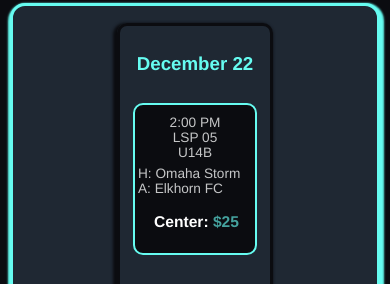
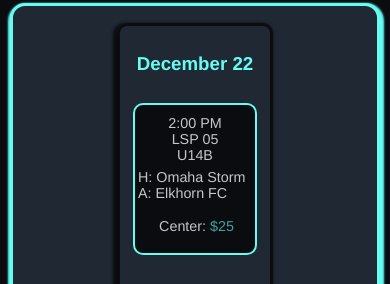
Before and after one commit to JRathbone/myrefapplication, an Angular app in the folder myrefapplication/: page / in a window 390 px wide. Shown: the part 537-821 px from the top of the page. Built offline with nearby package versions, Linux system fonts and the light colour scheme; a web font is replaced by a local one.

Commit message:
game component is 100% responsive

```diff
--- a/myrefapplication/src/app/Components/assigned-games/assigned-games.component.css
+++ b/myrefapplication/src/app/Components/assigned-games/assigned-games.component.css
@@ -44,16 +44,12 @@
 
 .gameInfo p{
     margin: 0px auto;
-    font-size: .8vw;
-}
-
-.gameInfo h6{
-    font-size: 1vw;
+    font-size: 1.7vh;
 }
 
 
 
-@media only screen and (max-width: 600px) {
+@media only screen and (max-width: 770px) {
     .assignedGamesContainer{
         justify-content: center;
         align-items: center;
@@ -61,12 +57,7 @@
 
     .gameInfo p{
         margin: 0px auto;
-        font-size: 3.5vw;
+        font-size: 1.7vh;
     }
 
-    .gameInfo h6{
-        font-size: 4vw;
-    }
-
-
   }
--- a/myrefapplication/src/app/Components/assigned-games/assigned-games.component.html
+++ b/myrefapplication/src/app/Components/assigned-games/assigned-games.component.html
@@ -13,7 +13,7 @@
           <span></span>
           <p style="text-align: left; margin-left: 3px; margin-top: .75vh;">H: Omaha Storm</p>
           <p style="text-align: left; margin-left: 3px;">A: Elkhorn FC</p>
-          <h6 style="text-align: center; margin-left: 3px; margin-top: 2vh;">Center: <span style="color: #45A29E;">$25</span></h6>
+          <p style="text-align: center; margin-left: 3px; margin-top: 2vh;">Center: <span style="color: #45A29E;">$25</span></p>
         </div>
       </mat-grid-tile>
       <mat-grid-tile colspan="1" rowspan="1">Accept</mat-grid-tile>
```
